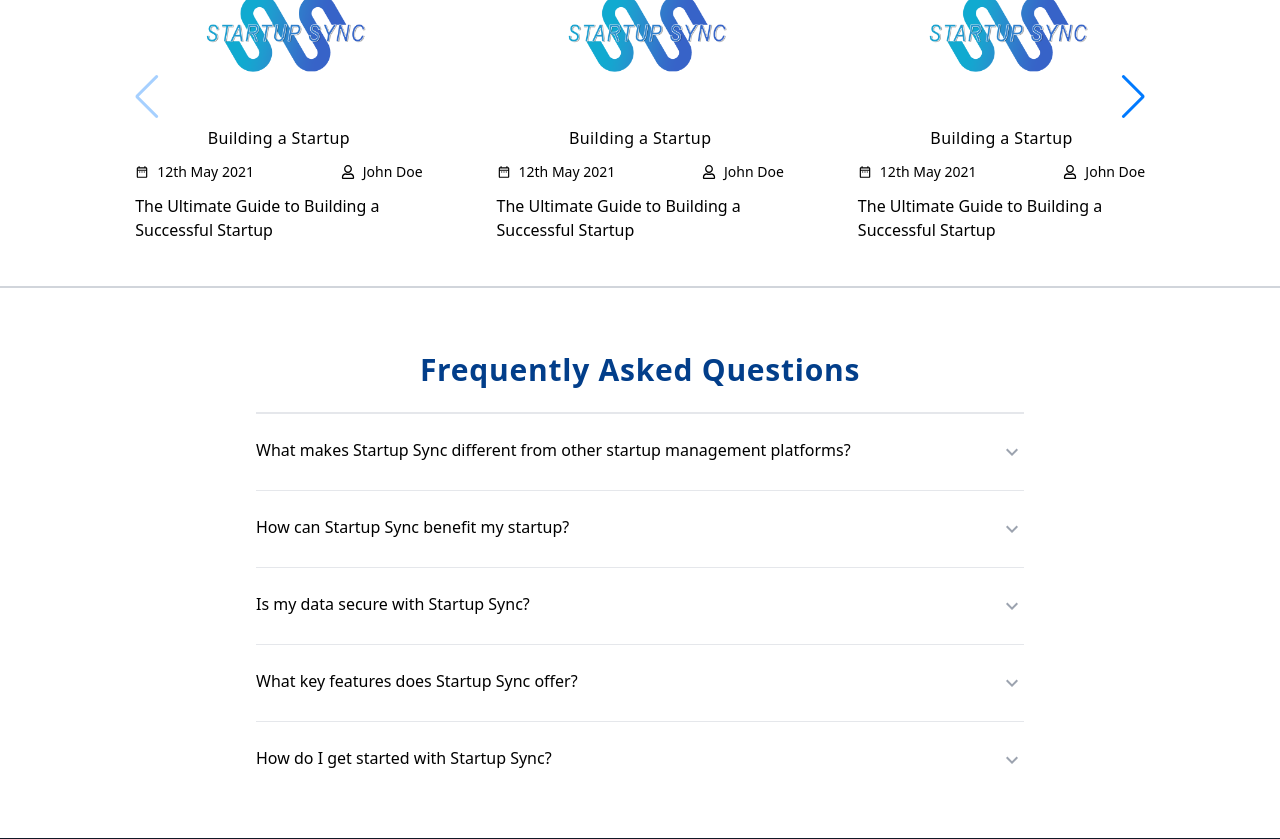
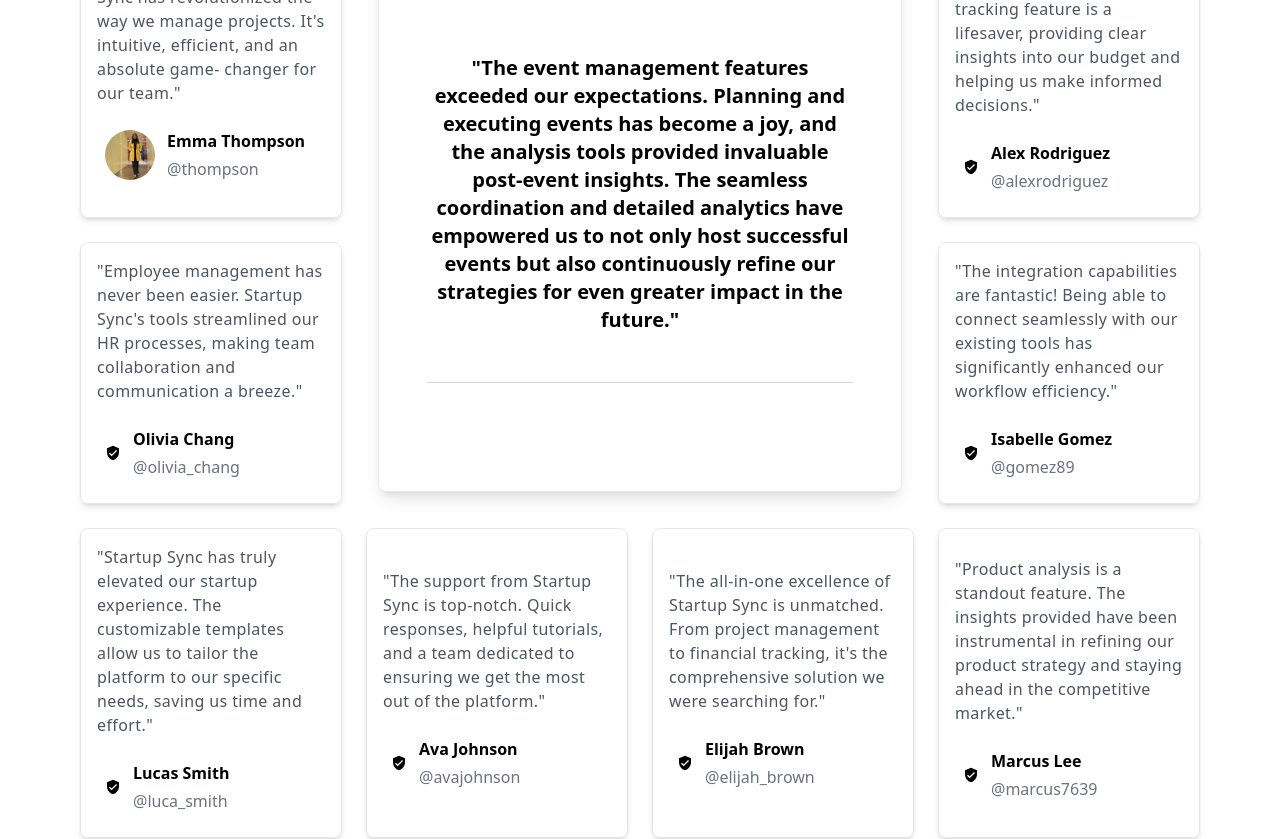
Before and after one commit to manan18/startup-sync, a Next.js app: page / in a window 1280 px wide. Shown: the part 2920-3759 px from the top of the page. Built offline with nearby package versions, Linux system fonts and the light colour scheme.

Commit message:
added testimonials

```diff
--- a/next.config.mjs
+++ b/next.config.mjs
@@ -6,6 +6,9 @@ const nextConfig = {
       {
         hostname: "upload.wikimedia.org",
       },
+      {
+        hostname: "via.placeholder.com",
+      },
     ],
   },
 };
--- /dev/null
+++ b/src/components/atoms/testimonialCard/index.tsx
@@ -0,0 +1,40 @@
+import { StaticImport } from 'next/dist/shared/lib/get-img-props';
+import React from 'react'
+import Image from 'next/image'
+import clsx from 'clsx'
+
+interface TestimonialCardProps {
+    name: string;
+    username: string;
+    description: string;
+    image: StaticImport | React.ReactNode;
+    className?: string;
+}
+
+const TestimonialCard: React.FC<TestimonialCardProps> = ({ name, username, description, image }) => {
+    return (
+        <div className='flex flex-col border max-w-[500px] rounded-lg gap-4 p-4 shadow-md justify-center'>
+            <div className='tracking-wide text-gray-600'>{`"${description}"`}</div>
+            <div className='flex items-center gap-3 p-2'>
+                <div>
+                    {React.isValidElement(image) ? image : <Image src={image as StaticImport} alt='profile' width={50} height={50} className='rounded-full' />}
+                </div>
+                <div className='flex flex-col gap-1'>
+                    <div className='font-semibold'>{name}</div>
+                    <div className='text-gray-500'>{username}</div>
+                </div>
+            </div>
+        </div>
+    )
+}
+
+const HeroCard = () => {
+    return (
+        <div className='col-span-2 row-span-2 m-3  border rounded-lg shadow-lg p-12 flex flex-col justify-center'>
+            <div className='text-center text-xl font-semibold border-b border-gray-300 pb-12'>"The event management features exceeded our expectations. Planning and executing events has become a joy, and the analysis tools provided invaluable post-event insights. The seamless coordination and detailed analytics have empowered us to not only host successful events but also continuously refine our strategies for even greater impact in the future."</div>
+
+        </div>
+    )
+}
+
+export { TestimonialCard, HeroCard }
--- a/src/components/sidebar/index.tsx
+++ b/src/components/sidebar/index.tsx
@@ -6,9 +6,9 @@ const Sidebar = () => {
     <div className="flex flex-col gap-2 p-5">
       <h1 className="py-[15%] text-center text-2xl font-bold">Startup Sync</h1>
       <div className="main-content flex flex-col gap-2 p-2">
-        {sidebarItems1.map((sidebarItem) => {
+        {sidebarItems1.map((sidebarItem, index) => {
           return (
-            <div className="p-2 rounded-md hover:bg-gray-100 transition-all duration-75 hover:scale-105 text-sm hover:cursor-pointer">
+            <div className="p-2 rounded-md hover:bg-gray-100 transition-all duration-75 hover:scale-105 text-sm hover:cursor-pointer" key={index}>
               <div className="flex items-center">
                 <div className="mr-3">{sidebarItem.icon}</div>
                 <div>{sidebarItem.title}</div>
--- /dev/null
+++ b/src/components/testimonial/index.tsx
@@ -0,0 +1,30 @@
+import React from 'react'
+import { TestimonialCard, HeroCard } from '../atoms/testimonialCard'
+import cards from '../../data/testimonials/testimonials'
+
+const Testimonial = () => {
+    return (
+        <div className='flex flex-col gap-5 p-10 border-t-2 border-gray-300'>
+            <div className='text-center '>
+                <h1 className='text-3xl font-bold tracking-wide text-[#023e8a] p-2'>Voices of Triumph</h1>
+                <p className='tracking-wide text-gray-700 text-xl p-1'>Unveiling Stories of Success and Satisfaction Shared by Our Valued Partners and Clients!</p>
+            </div>
+            <div className='grid grid-cols-4 gap-6 mx-auto grid-flow-row p-10'>
+                {
+                    cards.map((card, idx) => {
+                        if (idx === 1) {
+                            return <>
+                                <HeroCard />
+                                <TestimonialCard {...card} />
+                            </>
+                        } else {
+                            return <TestimonialCard {...card} />
+                        }
+                    })
+                }
+            </div>
+        </div>
+    )
+}
+
+export default Testimonial
--- /dev/null
+++ b/src/data/testimonials/testimonials.tsx
@@ -0,0 +1,65 @@
+import { StaticImport } from 'next/dist/shared/lib/get-img-props';
+import React from 'react';
+import { MdVerifiedUser } from 'react-icons/md';
+import ria from '@/assets/img/ria2.jpg';
+
+interface TestimonialCardProps {
+    name: string;
+    username: string;
+    description: string;
+    image: React.ReactNode | StaticImport | string;
+    className?: string;
+}
+
+const cards: TestimonialCardProps[] = [
+    {
+        name: "Emma Thompson",
+        username: "@thompson",
+        description: "Exceptional service! Startup Sync has revolutionized the way we manage projects. It's intuitive, efficient, and an absolute game- changer for our team.",
+        image: ria
+    },
+    {
+        name: "Alex Rodriguez",
+        username: "@alexrodriguez",
+        description: "I can't recommend Startup Sync enough! The financial tracking feature is a lifesaver, providing clear insights into our budget and helping us make informed decisions.",
+        image: <MdVerifiedUser className="" />
+    },
+    {
+        name: "Olivia Chang",
+        username: "@olivia_chang",
+        description: "Employee management has never been easier. Startup Sync's tools streamlined our HR processes, making team collaboration and communication a breeze.",
+        image: <MdVerifiedUser className="" />
+    },
+    {
+        name: "Isabelle Gomez",
+        username: "@gomez89",
+        description: "The integration capabilities are fantastic! Being able to connect seamlessly with our existing tools has significantly enhanced our workflow efficiency.",
+        image: <MdVerifiedUser className="" />
+    },
+    {
+        name: "Lucas Smith",
+        username: "@luca_smith",
+        description: "Startup Sync has truly elevated our startup experience. The customizable templates allow us to tailor the platform to our specific needs, saving us time and effort.",
+        image: <MdVerifiedUser className="" />
+    },
+    {
+        name: "Ava Johnson",
+        username: "@avajohnson",
+        description: "The support from Startup Sync is top-notch. Quick responses, helpful tutorials, and a team dedicated to ensuring we get the most out of the platform.",
+        image: <MdVerifiedUser className="" />
+    },
+    {
+        name: "Elijah Brown",
+        username: "@elijah_brown",
+        description: "The all-in-one excellence of Startup Sync is unmatched. From project management to financial tracking, it's the comprehensive solution we were searching for.",
+        image: <MdVerifiedUser className="" />
+    },
+    {
+        name: "Marcus Lee",
+        username: "@marcus7639",
+        description: "Product analysis is a standout feature. The insights provided have been instrumental in refining our product strategy and staying ahead in the competitive market.",
+        image: <MdVerifiedUser className="" />
+    }
+]
+
+export default cards;
--- a/src/pages/index.tsx
+++ b/src/pages/index.tsx
@@ -7,6 +7,7 @@ import Blog from "@/components/blogs";
 import Footer from "@/components/footer";
 import Faq from "@/components/faq";
 import Features from "@/components/features";
+import Testimonial from "@/components/testimonial";
 const inter = Inter({ subsets: ["latin"] });
 
 export default function Home() {
@@ -16,6 +17,7 @@ export default function Home() {
       <CompanySection />
       <Features />
       <Stats />
+      <Testimonial />
       <Blog />
       <Faq />
       <Footer />
```
